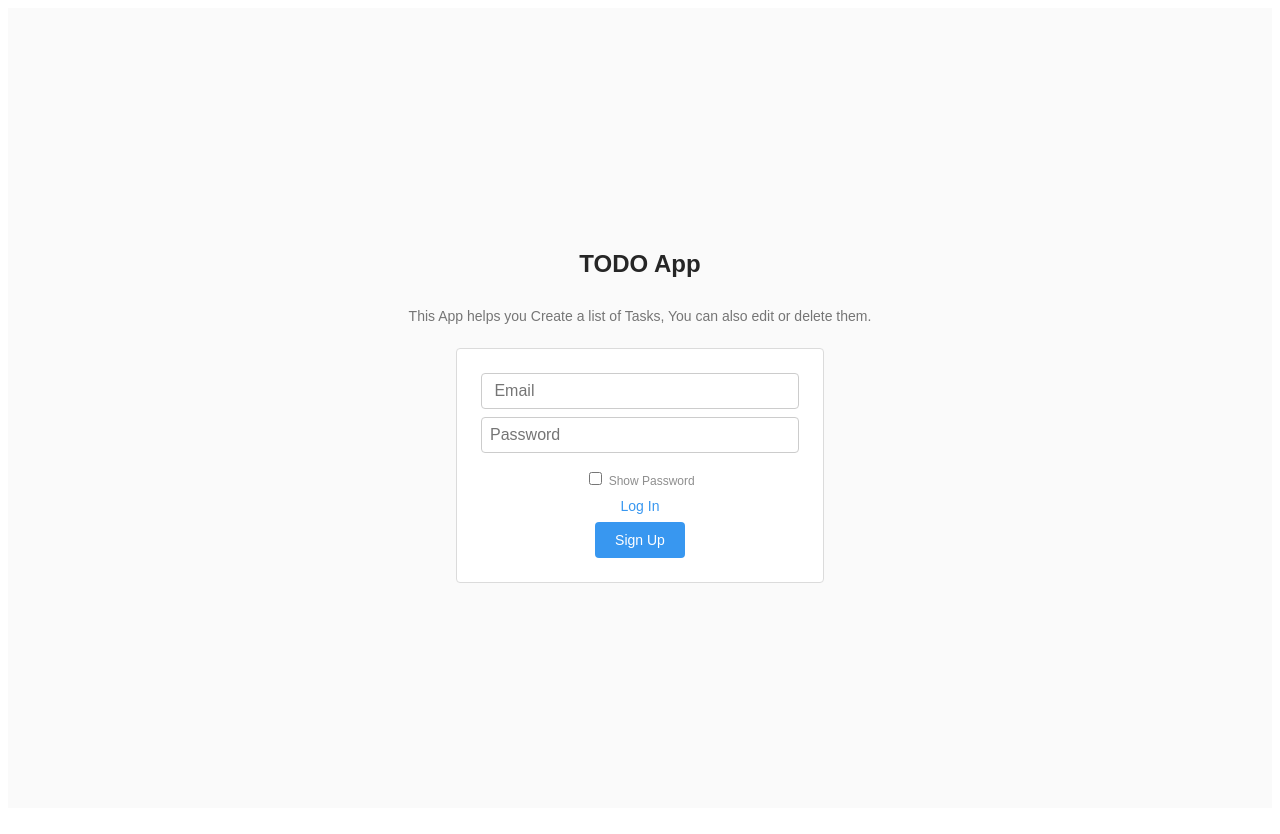
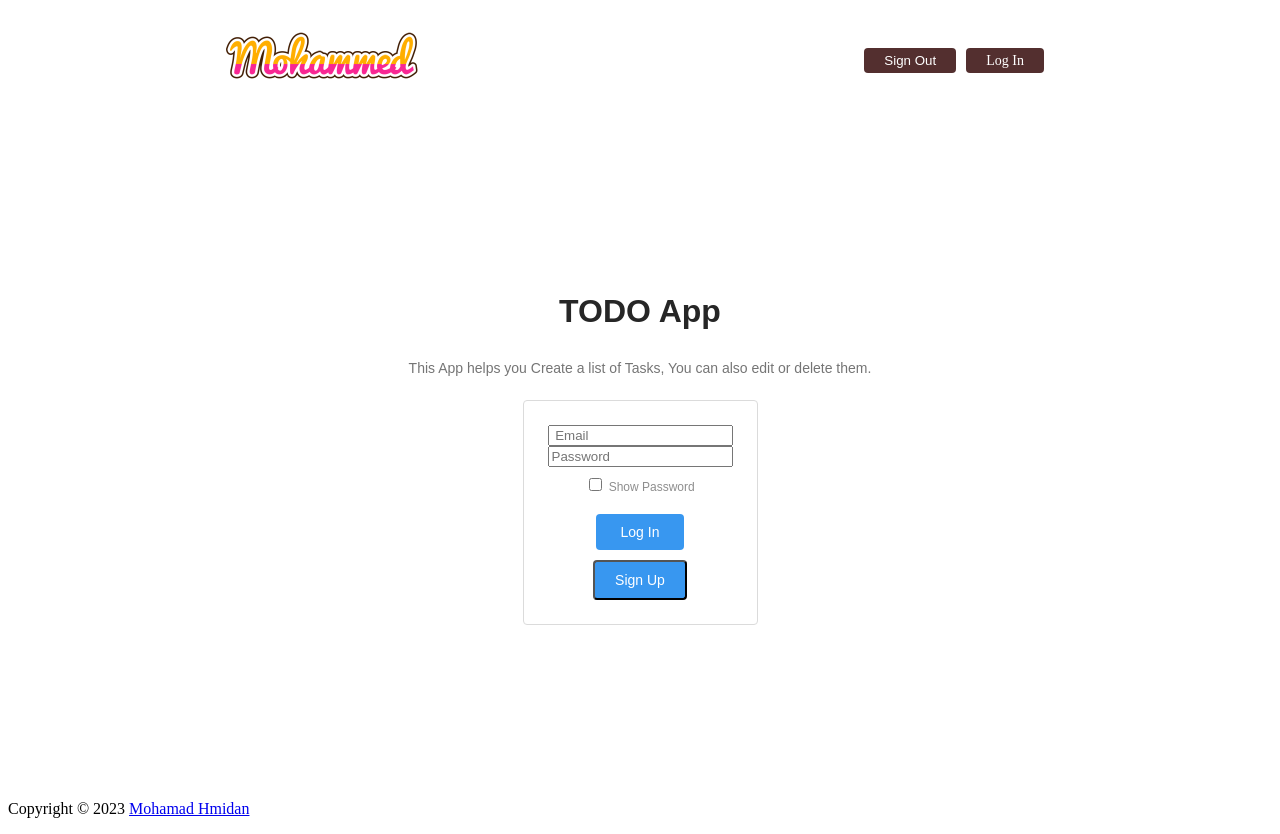
Before and after one commit to mohammedqasim91/To-Do-List-App, a Vue app: page / in a window 1280 px wide. Built offline with nearby package versions, Linux system fonts and the light colour scheme.

Commit message:
working on navbar and footer

```diff
--- a/src/App.vue
+++ b/src/App.vue
@@ -7,4 +7,4 @@
   <RouterView></RouterView>
 </template>
 
-<style></style>
+<style scoped></style>
--- /dev/null
+++ b/src/components/Footer.vue
@@ -0,0 +1,18 @@
+<script setup>
+
+</script>
+
+<template>
+    <footer>
+        <div class="container">
+            <div class="row">
+                <div class="col-md-12">
+                    <div class="copyright">
+                        <p>Copyright &copy; 2023
+                        <a href="https://www.linkedin.com/in/mohamad-hmdian-91b053156/">Mohamad Hmidan</a></p>
+                    </div>
+                </div>
+            </div>
+        </div>
+    </footer>
+</template>
--- /dev/null
+++ b/src/components/NavBar.vue
@@ -0,0 +1,53 @@
+<script setup>
+import { ref, onMounted } from "vue";
+import { useUserStore } from "@/stores/user";
+import { useRouter } from "vue-router";
+
+const userStore = useUserStore();
+const router = useRouter();
+
+const signOut = async () => {
+  await userStore.signOutUser(); // Sign out the user from the userStore
+  router.push('/'); // Redirect the user to the home page
+}
+</script>
+
+<template>
+    <nav>
+      <div>
+        <img class="brand-logo" src="@/assets/Mohammed-logo.png" alt="logo">
+      </div>
+
+      <div class="btn">
+        <button class="sign-out-btn" @click="signOut">Sign Out</button>
+        <router-link :to="{ path: `/login` }" class="login-link">Log In</router-link>
+      </div>
+    </nav>
+
+</template>
+
+<style scoped>
+
+nav {
+display: flex;
+justify-content: space-around;
+align-items: center;
+}
+
+.brand-logo {
+  height: 100px;
+}
+
+.login-link,
+.sign-out-btn {
+  padding: 5px 20px;
+  background-color:#532f2f ;
+  color: #fff;
+  border: none;
+  border-radius: 4px;
+  cursor: pointer;
+  margin-left: 10px;
+  text-decoration: none;
+}
+
+</style>
--- a/src/components/logIn.vue
+++ b/src/components/logIn.vue
@@ -1,5 +1,5 @@
 <script setup>
-
+import NavBar from "@/components/NavBar.vue"
 import { useUserStore } from "@/stores/user";
 import { ref } from 'vue';
 import router from '@/router'
@@ -10,9 +10,11 @@ const email = ref("");
 const password = ref("");
 
 const showPassword = ref(false);
+
 </script>
 
 <template>
+  <NavBar />
   <div class="home-container">
 
     <h1 class="home-title">Sign In</h1>
@@ -23,16 +25,16 @@ const showPassword = ref(false);
 
       <div class="password-input-container">
         <input class="home-input" placeholder="Password" v-model="password" :type="showPassword ? 'text' : 'password'">
+
         <label class="password-label">
 
           <input type="checkbox" v-model="showPassword">
           Show Password
         </label>
+
+        <button @click="userStore.signInUser(email, password)" class="sign-in-btn">Sign In</button>
       </div>
-      <br>
-      <br>
-      <button @click="userStore.signInUser(email, password)" class="sign-in-btn">Sign In</button>
-      <br>
+
     </div>
 
   </div>
@@ -46,7 +48,7 @@ const showPassword = ref(false);
   flex-direction: column;
   align-items: center;
   justify-content: center;
-  height: 100vh;
+  height: 84vh;
   font-family: Arial, sans-serif;
 }
 
@@ -60,27 +62,59 @@ const showPassword = ref(false);
   display: flex;
   flex-direction: column;
   align-items: center;
+  background: #ffffff;
+  padding: 24px;
+  border: 1px solid #dbdbdb;
+  border-radius: 4px;
 }
 
 .home-input {
-  padding: 8px;
-  font-size: 16px;
-  border: 1px solid #ccc;
-  border-radius: 4px;
-  margin-bottom: 8px;
-  width: 300px;
-  max-width: 100%;
+  display: flex;
+  flex-direction: column;
+  align-items: center;
+
+}
+
+.password-input-container {
+  display: flex;
+  flex-direction: column;
+  align-items: center;
+  margin-bottom: 10px;
+}
+
+.password-label {
+  font-size: 12px;
+  color: #8e8e8e;
+  cursor: pointer;
+  user-select: none;
+  margin-top: 8px;
+}
+
+.login-link {
+padding: 10px 25px;
+font-size: 14px;
+background-color: #3897f0;
+color: #ffffff;
+border-radius: 4px;
+cursor: pointer;
+text-decoration: none;
+margin: 10px;
 }
 
 .sign-in-btn {
-  padding: 8px 16px;
-  font-size: 16px;
-  background-color: #007bff;
-  color: #fff;
-  border: none;
+  padding: 10px 20px;
+  font-size: 14px;
+  background-color: #3897f0;
+  color: #ffffff;
+
   border-radius: 4px;
   cursor: pointer;
 }
+
+.sign-in-btn:hover {
+  background-color: #1877f2;
+}
+
 
 @media (max-width: 600px) {
   .home-input {
--- a/src/components/todo.vue
+++ b/src/components/todo.vue
@@ -1,4 +1,5 @@
 <script setup>
+import NavBar from "@/components/NavBar.vue"
 import { useTaskStore } from "@/stores/task";
 import supabase from "../lib/supabase";
 import { ref, onMounted } from 'vue';
@@ -49,17 +50,14 @@ const changeTask = async (taskItem) => {
     task.value = ""; // Clear the input field
   }
 }
-const signOut = async () => {
-  await userStore.signOutUser(); // Sign out the user from the userStore
-  router.push('/'); // Redirect the user to the home page
-}
+
 
 onMounted(fetchTasks);
 
 </script>
 
 <template>
-
+<NavBar />
   <div class="todo-container">
 
     <h1 class="todo-title">To Do List</h1>
@@ -92,14 +90,12 @@ onMounted(fetchTasks);
       </li>
     </ul>
 
-    <div class="'sign-out'">
-      <button class="sign-out-btn" @click="signOut">Sign Out</button>
-    </div>
+
   </div>
 </template>
 
 
-<style>
+<style scoped>
 .todo-container {
   display: flex;
   flex-direction: column;
--- a/src/views/HomeView.vue
+++ b/src/views/HomeView.vue
@@ -1,5 +1,6 @@
 <script setup>
-
+import Footer from "@/components/Footer.vue"
+import NavBar from "@/components/NavBar.vue"
 import { useUserStore } from "@/stores/user";
 import { ref } from 'vue';
 import router from "../router";
@@ -14,6 +15,7 @@ const showPassword = ref(false);
 </script>
 
 <template>
+  <NavBar />
   <div class="home-container">
 
     <h1 class="home-title">TODO App</h1>
@@ -42,19 +44,18 @@ const showPassword = ref(false);
     </div>
 
   </div>
-
+  <Footer />
 </template>
 
-<style>
+<style scoped>
 
 .home-container {
   display: flex;
   flex-direction: column;
   align-items: center;
   justify-content: center;
-  height: 100vh;
   font-family: 'Arial', sans-serif;
-  background: #fafafa;
+  height: 84vh;
 }
 
 .home-title {
@@ -94,8 +95,6 @@ const showPassword = ref(false);
   margin-bottom: 10px;
 }
 
-
-
 .password-label {
   font-size: 12px;
   color: #8e8e8e;
@@ -105,18 +104,21 @@ const showPassword = ref(false);
 }
 
 .login-link {
-  color: #3897f0;
-  text-decoration: none;
-  margin-bottom: 8px;
-  font-size: 14px;
+  padding: 10px 25px;
+font-size: 14px;
+background-color: #3897f0;
+color: #ffffff;
+border-radius: 4px;
+cursor: pointer;
+text-decoration: none;
+margin: 10px;
 }
-
 .sign-up-btn {
   padding: 10px 20px;
   font-size: 14px;
   background-color: #3897f0;
   color: #ffffff;
-  border: none;
+
   border-radius: 4px;
   cursor: pointer;
 }
```
Also changed, not shown: src/assets/Mohammed-logo.png (added).
